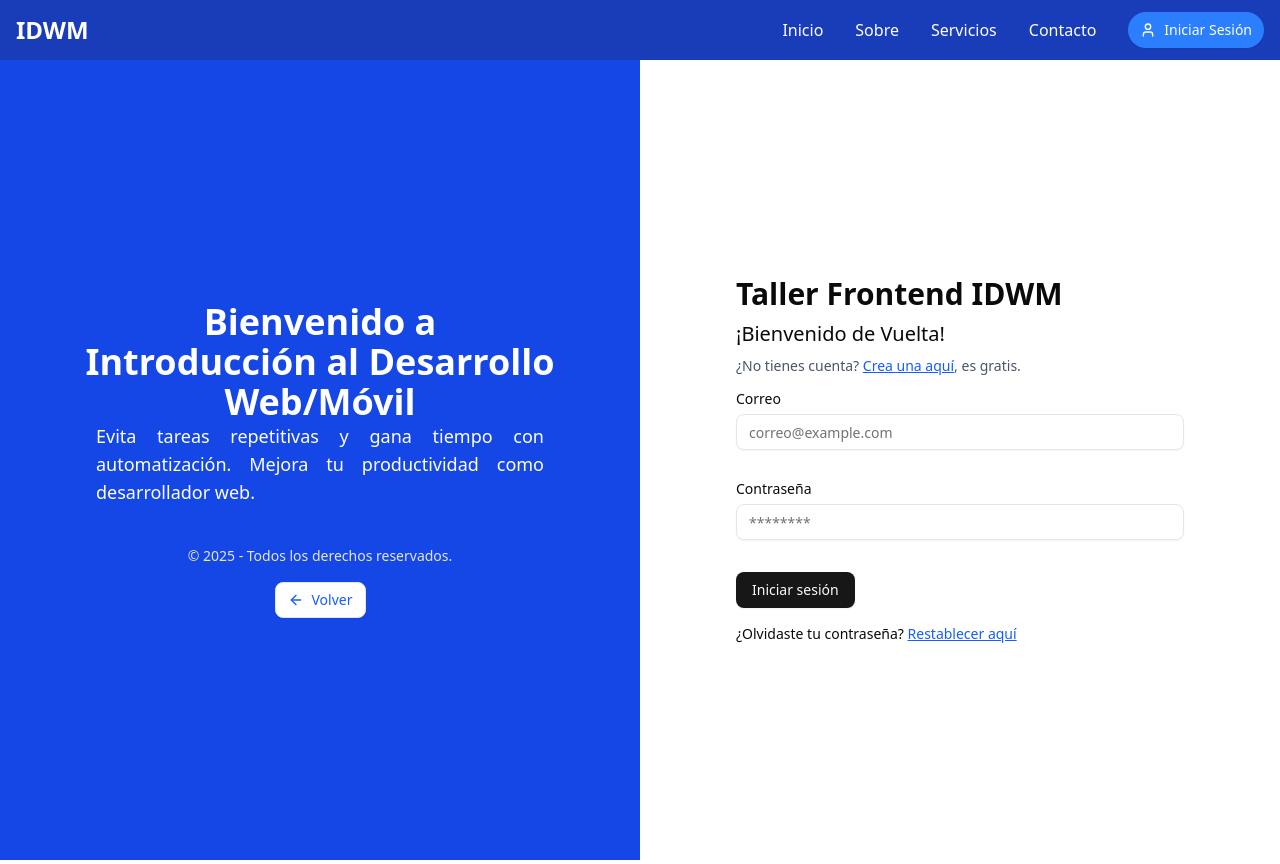
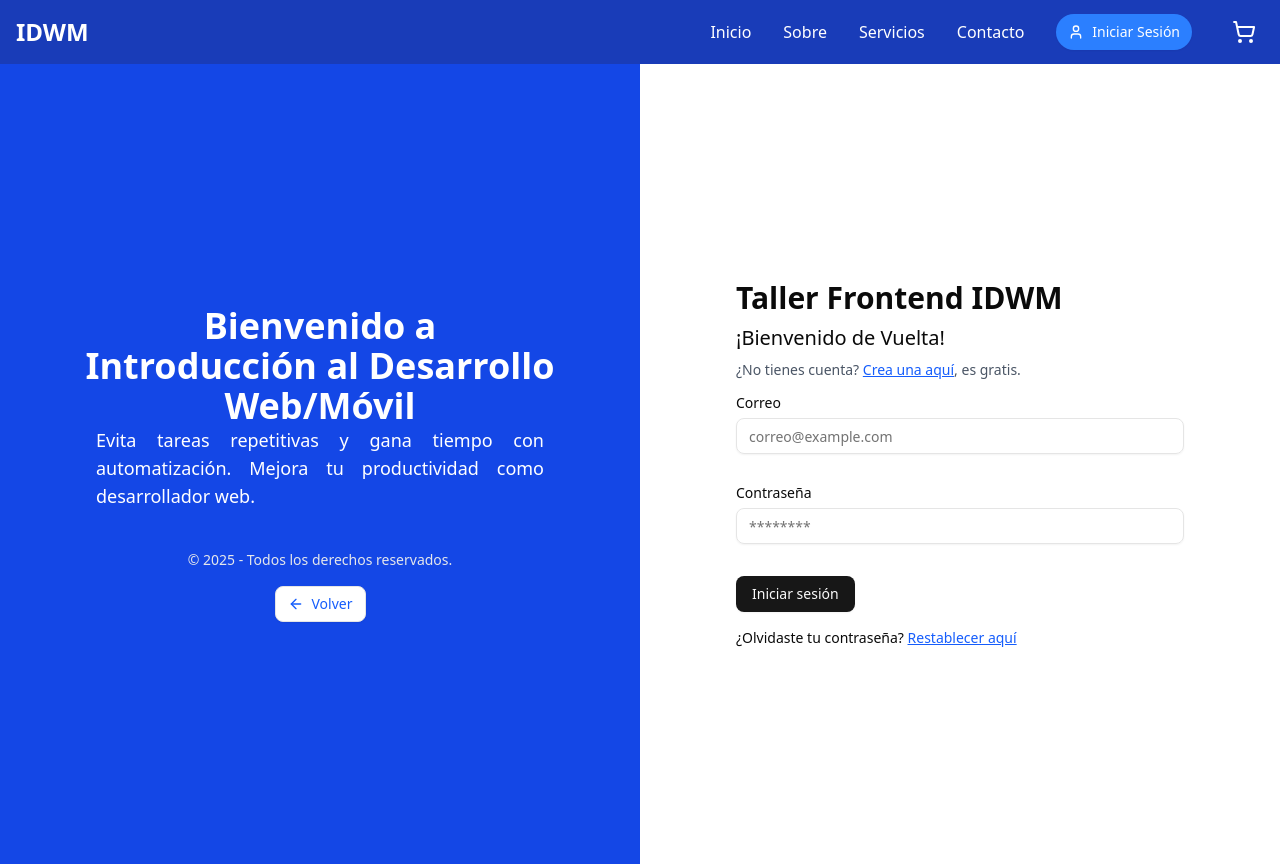
Before and after one commit to ProMDFK123/FrontendIDWM, a Next.js app: page /login in a window 1280 px wide. Built offline with nearby package versions, Linux system fonts and the light colour scheme; no server answers.

Commit message:
feat: cart icon added

```diff
--- a/src/components/Navbar.tsx
+++ b/src/components/Navbar.tsx
@@ -2,11 +2,16 @@
 
 import { useState } from 'react';
 import Link from 'next/link';
-import { MenuIcon, UserIcon, XIcon } from 'lucide-react';
+import { MenuIcon, ShoppingCartIcon, UserIcon, XIcon } from 'lucide-react';
 import { Button } from './ui/button';
+import { useCartStore } from '@/store/CartStore';
+import { useAuth } from '@/hooks/useAuth';
 
 export const Navbar = () => {
     const [menuOpen, setMenuOpen] = useState(false);
+    const {items: cart} = useCartStore();
+    const {user} = useAuth();
+    const totalItems = cart.reduce((total, item) => total + item.quantity, 0);
 
     const toggleMenu = () => {
         setMenuOpen(!menuOpen);
@@ -23,11 +28,33 @@ export const Navbar = () => {
                     <li><Link href="/about">Sobre</Link></li>
                     <li><Link href="/services">Servicios</Link></li>
                     <li><Link href="/contact">Contacto</Link></li>
-                    <Link href="/login">
+
+                    {user ? (
+                        <li>
+                            <Link href="/profile" className='flex items-center hover:bg-blue-400 rounded-full p-2 transition'>
+                                <UserIcon className='h-6 w-6' />
+                                <span className='ml-2'>{user.firstName}</span>
+                            </Link>
+                        </li>
+                    ) : <Link href="/login">
                             <Button className='bg-blue-500 hover:bg-blue-600 text-white rounded-full'>
                                 <UserIcon/> Iniciar Sesión
                             </Button>
                         </Link>
+                    }
+
+                    <li>
+                       <Link href={'/cart'} className='relative flex items-center hover:bg-blue-400 rounded-full p-2 transition'>
+                            <ShoppingCartIcon className='h-6 w-6'/>
+                            {
+                                totalItems > 0 && (
+                                    <span className='absolute top-0 right-0 bg-red-500 text-white rounded-full px-2 py-1 text-xs'>
+                                        {totalItems}
+                                    </span>
+                                )
+                            }
+                       </Link>
+                    </li>
                 </ul>
 
                 {/*Mobile Hamburger*/}
@@ -45,11 +72,32 @@ export const Navbar = () => {
                     <li><Link href="/about" onClick={toggleMenu}>Sobre</Link></li>
                     <li><Link href="/services" onClick={toggleMenu}>Servicios</Link></li>
                     <li><Link href="/contact" onClick={toggleMenu}>Contacto</Link></li>
-                    <Link href="/login" className='w-full flex items-center justify-center px-7'>
-                        <Button className='bg-blue-500 hover:bg-blue-600 text-white rounded-full w-full'>
+                    {user ? (
+                        <li>
+                            <Link href="/profile" className='flex items-center hover:bg-blue-400 rounded-full p-2 transition'>
+                                <UserIcon className='h-6 w-6' />
+                                <span className='ml-2'>{user.firstName}</span>
+                            </Link>
+                        </li>
+                    ) : <Link href="/login">
+                            <Button className='bg-blue-500 hover:bg-blue-600 text-white rounded-full'>
                                 <UserIcon/> Iniciar Sesión
                             </Button>
                         </Link>
+                    }
+
+                    <li>
+                       <Link href={'/cart'} className='relative flex items-center hover:bg-blue-400 rounded-full p-2 transition'>
+                            <ShoppingCartIcon className='h-6 w-6'/>
+                            {
+                                totalItems > 0 && (
+                                    <span className='absolute top-0 right-0 bg-red-500 text-white rounded-full px-2 py-1 text-xs'>
+                                        {totalItems}
+                                    </span>
+                                )
+                            }
+                       </Link>
+                    </li>
                 </div>
             )}
         </nav>
--- a/src/components/products/ProductCard.tsx
+++ b/src/components/products/ProductCard.tsx
@@ -4,7 +4,8 @@ import { Button } from '../ui/button';
 import { useAuth } from '@/hooks/useAuth';
 import { LoginDialog } from './LoginDialog';
 import { useState } from 'react';
-//import { useCartStore } from '@/stores/CartStore';
+import { useCartStore } from '@/store/CartStore';
+
 
 interface ProductCardProps {
     product: Product;
@@ -13,7 +14,7 @@ interface ProductCardProps {
 
 
 export const ProductCard = ({ product, onClick }: ProductCardProps) => {
-    //const { addToCart } = useCartStore()
+    const { addToCart } = useCartStore()
 
     const { user } = useAuth();
     const [showDialog, setShowDialog] = useState(false);
@@ -23,7 +24,7 @@ export const ProductCard = ({ product, onClick }: ProductCardProps) => {
             setShowDialog(true);
             return;
         }
-        //addToCart(product.id, 1);
+        addToCart(product.id, 1);
         alert(`Producto ${product.name} agregado al carrito.`);
     }
 
```
Lines whose indentation alone changed are shown as unchanged.
